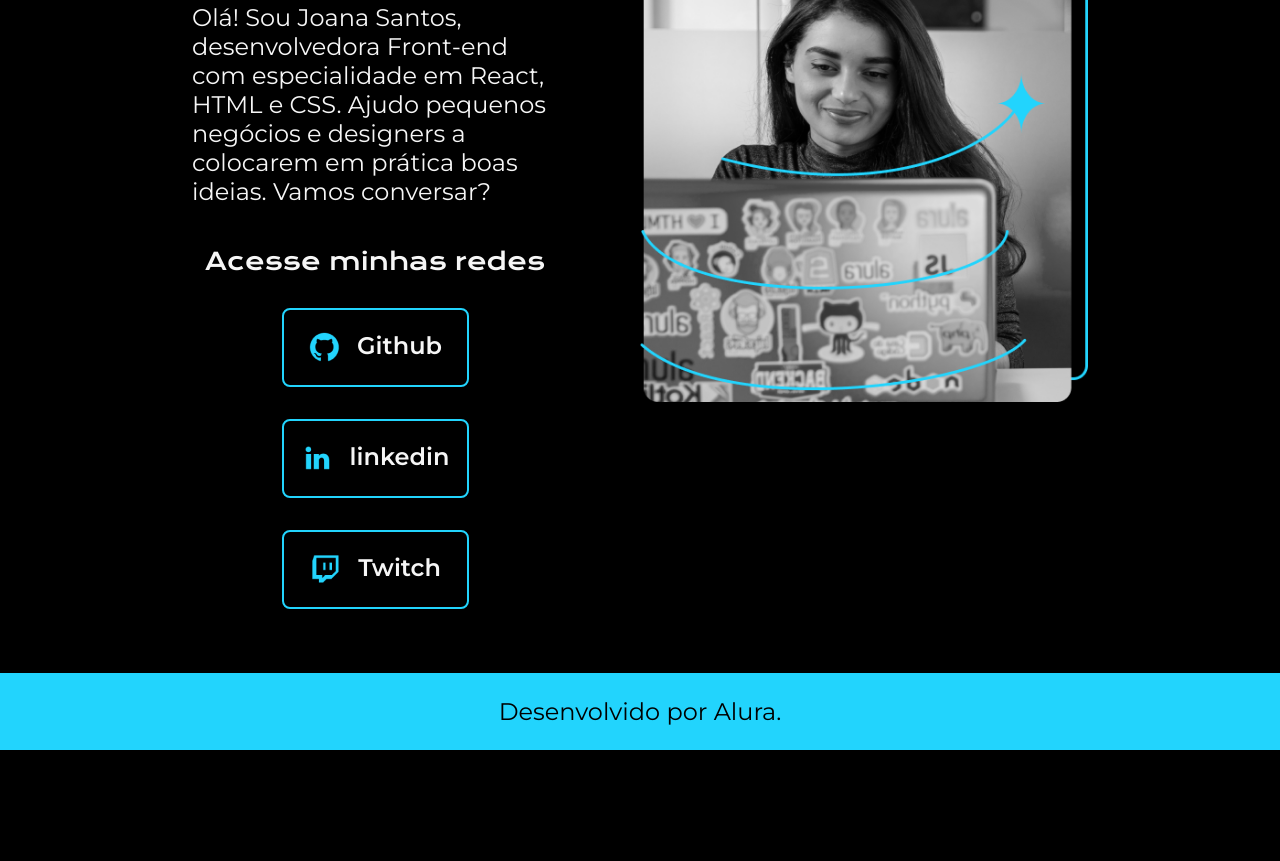
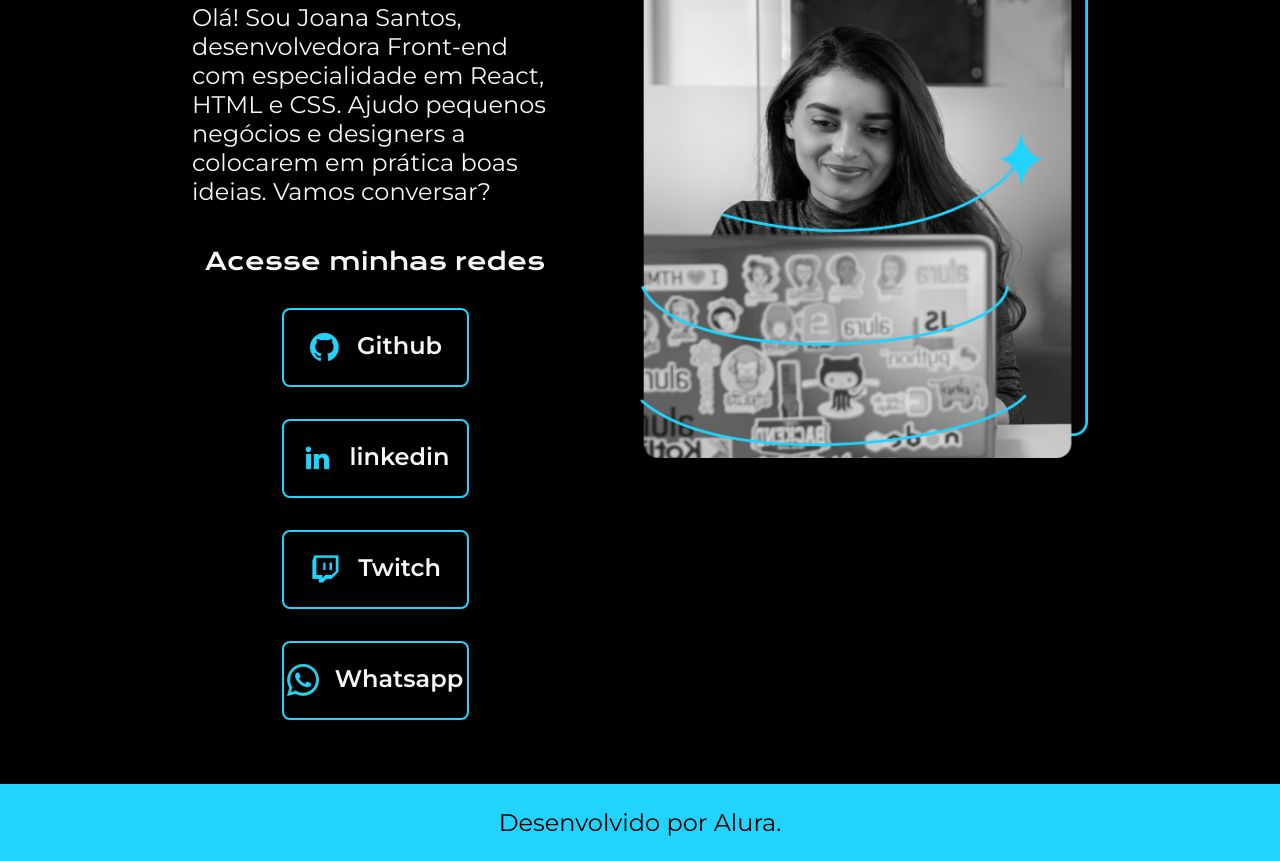
Before and after one commit to Renangenito/Portifolio-HTML-e-CSS-Curso4, a plain HTML site: page index.html in a window 1280 px wide. Shown: the part 426-1287 px from the top of the page. Before the commit the page ends 1176 px from the top, so only its background shows below. Drawn offline with nearby package versions, Linux system fonts and the light colour scheme.

Commit message:
Corrigindo o nome da classe do link de  navegação

```diff
--- a/index.html
+++ b/index.html
@@ -40,6 +40,10 @@
                     <img src="./assets/twitch.png">
                     Twitch
                 </a>
+                <a class="apresentacao__links__navegacao" href="https://twitch.tv/guilimadev">
+                    <img src="./assets/whatsapp.png">
+                    Whatsapp
+                </a>
             </div>
         </section>
         <img class="apresentacao__imagem" src="./assets/imagem.png" alt="Foto da Joana Santos programando">
--- a/styles/style.css
+++ b/styles/style.css
@@ -19,6 +19,7 @@ body{
     background-color: var(--cor-primaria);
     color: var(--cor-secundaria);
 }
+
 .cabecalho{
     padding: 2% 0% 0% 15%;
 }
@@ -86,7 +87,7 @@ body{
     color: var(--cor-secundaria);
     font-family: var(--fonte-secundaria);
 }
-.apresentacao__links__link:hover{
+.apresentacao__links__navegacao:hover{
     background-color: var(--cor-hover);
 }
 .apresentacao__imagem{
```
Also changed, not shown: assets/codigos1.png (added), assets/codigos2.png (added), assets/logo-github.svg (added), assets/whatsapp-redondo.png (added), assets/whatsapp.png (added).
